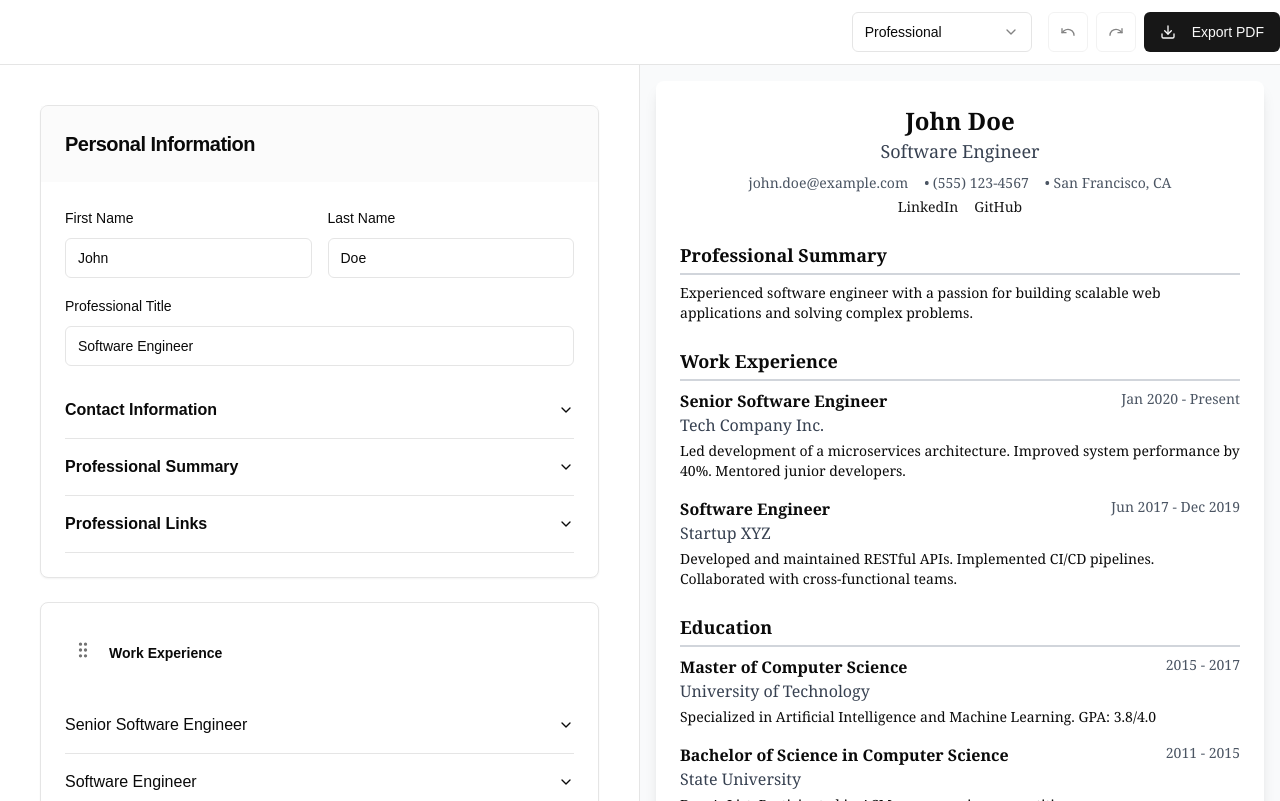
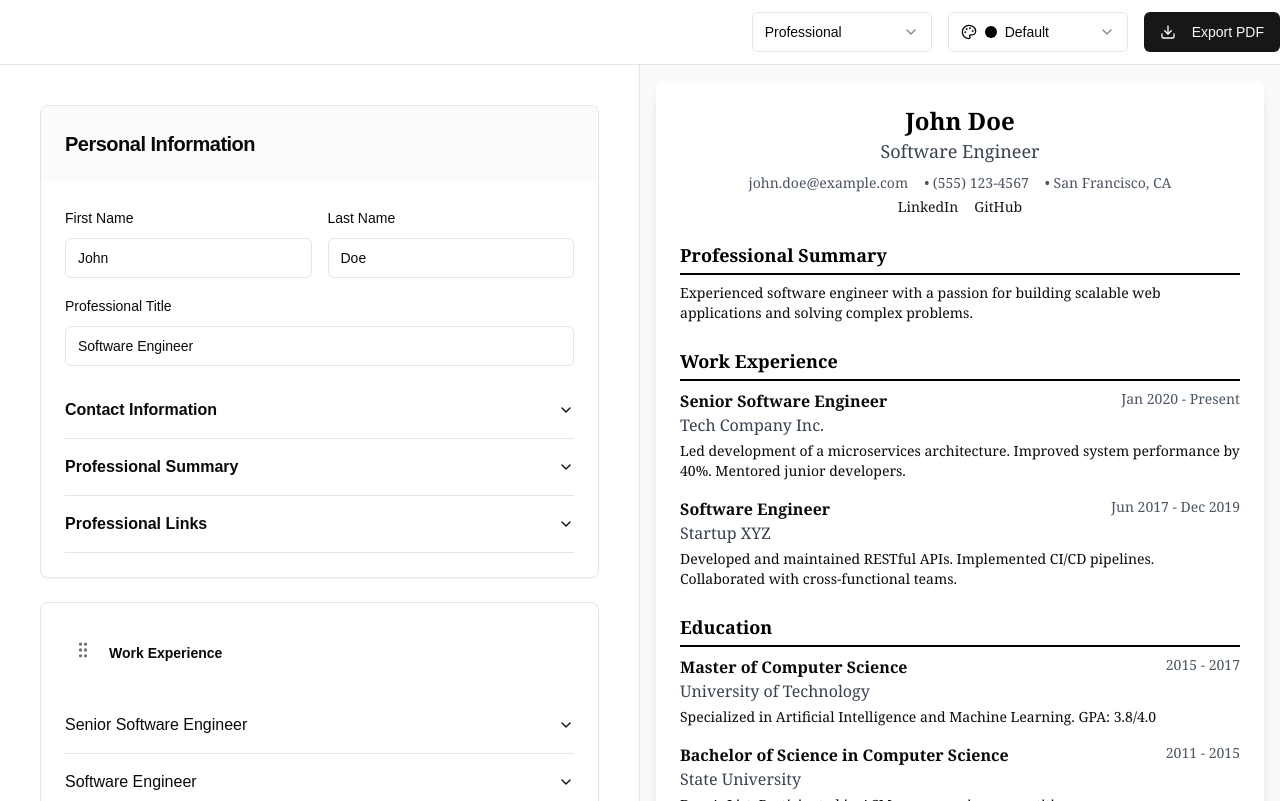
Before and after one commit to getGit789/resume-builder, a Next.js app: page /builder in a window 1280 px wide. Built offline with nearby package versions, Linux system fonts and the light colour scheme.

Commit message:
update the templates to accept and use the colorTheme prop

```diff
--- a/app/builder/page.tsx
+++ b/app/builder/page.tsx
@@ -7,7 +7,7 @@ import { restrictToVerticalAxis } from "@dnd-kit/modifiers"
 import { Button } from "@/components/ui/button"
 import { Tabs, TabsContent, TabsList, TabsTrigger } from "@/components/ui/tabs"
 import { Select, SelectContent, SelectItem, SelectTrigger, SelectValue } from "@/components/ui/select"
-import { Download, Undo, Redo } from "lucide-react"
+import { Download, Palette } from "lucide-react"
 import { useToast } from "@/hooks/use-toast"
 import ResumeEditor from "@/components/resume-editor"
 import ResumePreview from "@/components/resume-preview"
@@ -53,11 +53,21 @@ interface ResumeData {
   sections: ResumeSection[];
 }
 
+// Define color themes
+const colorThemes = [
+  { name: "Default", value: "default", color: "#000000" },
+  { name: "Blue", value: "blue", color: "#3B82F6" },
+  { name: "Green", value: "green", color: "#10B981" },
+  { name: "Purple", value: "purple", color: "#8B5CF6" },
+  { name: "Red", value: "red", color: "#EF4444" },
+  { name: "Orange", value: "orange", color: "#F97316" },
+  { name: "Teal", value: "teal", color: "#14B8A6" },
+];
+
 export default function BuilderPage() {
   const [resumeData, setResumeData] = useState(defaultResumeData)
   const [template, setTemplate] = useState("professional")
-  const [history, setHistory] = useState([defaultResumeData])
-  const [historyIndex, setHistoryIndex] = useState(0)
+  const [colorTheme, setColorTheme] = useState("default")
   const [activeTab, setActiveTab] = useState("edit")
   const { toast } = useToast()
   const isDesktop = useMediaQuery("(min-width: 1024px)")
@@ -76,10 +86,20 @@ export default function BuilderPage() {
       try {
         const parsedData = JSON.parse(savedData)
         setResumeData(parsedData)
-        setHistory([parsedData])
       } catch (error) {
         console.error("Failed to parse saved resume data", error)
       }
+    }
+
+    // Load saved template and color theme if available
+    const savedTemplate = localStorage.getItem("resumeTemplate")
+    if (savedTemplate) {
+      setTemplate(savedTemplate)
+    }
+
+    const savedColorTheme = localStorage.getItem("resumeColorTheme")
+    if (savedColorTheme) {
+      setColorTheme(savedColorTheme)
     }
   }, [])
 
@@ -88,21 +108,17 @@ export default function BuilderPage() {
     localStorage.setItem("resumeData", JSON.stringify(resumeData))
   }, [resumeData])
 
+  // Save template and color theme to localStorage
+  useEffect(() => {
+    localStorage.setItem("resumeTemplate", template)
+  }, [template])
+
+  useEffect(() => {
+    localStorage.setItem("resumeColorTheme", colorTheme)
+  }, [colorTheme])
+
   const handleDataChange = (newData: ResumeData) => {
     setResumeData(newData)
-
-    // Add to history
-    const newHistory = history.slice(0, historyIndex + 1)
-    newHistory.push(newData)
-
-    // Limit history to 50 states to prevent memory issues
-    if (newHistory.length > 50) {
-      newHistory.shift()
-    } else {
-      setHistoryIndex(historyIndex + 1)
-    }
-
-    setHistory(newHistory)
   }
 
   const handleSectionOrderChange = (event: DragEndEvent) => {
@@ -120,25 +136,6 @@ export default function BuilderPage() {
           sections: arrayMove(data.sections, oldIndex, newIndex),
         }
       })
-
-      // Add to history
-      const newHistoryIndex = historyIndex + 1
-      setHistory([...history.slice(0, newHistoryIndex), resumeData])
-      setHistoryIndex(newHistoryIndex)
-    }
-  }
-
-  const handleUndo = () => {
-    if (historyIndex > 0) {
-      setHistoryIndex(historyIndex - 1)
-      setResumeData(history[historyIndex - 1])
-    }
-  }
-
-  const handleRedo = () => {
-    if (historyIndex < history.length - 1) {
-      setHistoryIndex(historyIndex + 1)
-      setResumeData(history[historyIndex + 1])
     }
   }
 
@@ -176,17 +173,32 @@ export default function BuilderPage() {
                 <SelectItem value="modern">Modern</SelectItem>
               </SelectContent>
             </Select>
-            <div className="flex gap-2">
-              <Button variant="outline" size="icon" onClick={handleUndo} disabled={historyIndex === 0}>
-                <Undo className="h-4 w-4" />
-              </Button>
-              <Button variant="outline" size="icon" onClick={handleRedo} disabled={historyIndex === history.length - 1}>
-                <Redo className="h-4 w-4" />
-              </Button>
-              <Button onClick={handleExportPDF}>
-                <Download className="mr-2 h-4 w-4" /> Export PDF
-              </Button>
-            </div>
+
+            <Select value={colorTheme} onValueChange={setColorTheme}>
+              <SelectTrigger className="w-[180px]">
+                <div className="flex items-center gap-2">
+                  <Palette className="h-4 w-4" />
+                  <SelectValue placeholder="Select color theme" />
+                </div>
+              </SelectTrigger>
+              <SelectContent>
+                {colorThemes.map((theme) => (
+                  <SelectItem key={theme.value} value={theme.value}>
+                    <div className="flex items-center gap-2">
+                      <div
+                        className="h-3 w-3 rounded-full"
+                        style={{ backgroundColor: theme.color }}
+                      />
+                      {theme.name}
+                    </div>
+                  </SelectItem>
+                ))}
+              </SelectContent>
+            </Select>
+
+            <Button onClick={handleExportPDF}>
+              <Download className="mr-2 h-4 w-4" /> Export PDF
+            </Button>
           </div>
         </div>
       </header>
@@ -209,7 +221,7 @@ export default function BuilderPage() {
               </DndContext>
             </div>
             <div className="overflow-y-auto bg-gray-50 p-4">
-              <ResumePreview data={resumeData} template={template} />
+              <ResumePreview data={resumeData} template={template} colorTheme={colorTheme} />
             </div>
           </div>
         ) : (
@@ -236,7 +248,7 @@ export default function BuilderPage() {
               </DndContext>
             </TabsContent>
             <TabsContent value="preview" className="h-full overflow-y-auto bg-gray-50 p-4 m-0">
-              <ResumePreview data={resumeData} template={template} />
+              <ResumePreview data={resumeData} template={template} colorTheme={colorTheme} />
             </TabsContent>
           </Tabs>
         )}
--- a/components/resume-preview.tsx
+++ b/components/resume-preview.tsx
@@ -4,17 +4,23 @@ import { ProfessionalTemplate } from "@/components/templates/professional"
 import { MinimalistTemplate } from "@/components/templates/minimalist"
 import { ModernTemplate } from "@/components/templates/modern"
 
-export default function ResumePreview({ data, template }) {
+interface ResumePreviewProps {
+  data: any;
+  template: string;
+  colorTheme?: string;
+}
+
+export default function ResumePreview({ data, template, colorTheme = "default" }: ResumePreviewProps) {
   const renderTemplate = () => {
     switch (template) {
       case "professional":
-        return <ProfessionalTemplate data={data} />
+        return <ProfessionalTemplate data={data} colorTheme={colorTheme} />
       case "minimalist":
-        return <MinimalistTemplate data={data} />
+        return <MinimalistTemplate data={data} colorTheme={colorTheme} />
       case "modern":
-        return <ModernTemplate data={data} />
+        return <ModernTemplate data={data} colorTheme={colorTheme} />
       default:
-        return <ProfessionalTemplate data={data} />
+        return <ProfessionalTemplate data={data} colorTheme={colorTheme} />
     }
   }
 
--- a/components/templates/minimalist.tsx
+++ b/components/templates/minimalist.tsx
@@ -30,20 +30,40 @@ interface ResumeData {
   }[];
 }
 
+// Define valid color theme values
+type ColorTheme = "default" | "blue" | "green" | "purple" | "red" | "orange" | "teal";
+
 interface ATSTemplateProps {
   data: ResumeData;
+  colorTheme?: ColorTheme;
 }
 
-export function MinimalistTemplate({ data }: ATSTemplateProps) {
+// Color theme mapping
+const themeColors: Record<ColorTheme, string> = {
+  default: "#000000",
+  blue: "#3B82F6",
+  green: "#10B981",
+  purple: "#8B5CF6",
+  red: "#EF4444",
+  orange: "#F97316",
+  teal: "#14B8A6",
+};
+
+export function MinimalistTemplate({ data, colorTheme = "default" }: ATSTemplateProps) {
+  // Get the theme color
+  const themeColor = themeColors[colorTheme] || themeColors.default;
+
   return (
     <div className="font-sans">
       {/* Header with name */}
       <div className="mb-4">
-        <h1 className="text-2xl font-bold">
+        <h1 className="text-2xl font-bold" style={{ color: themeColor }}>
           {data.personalInfo.firstName} {data.personalInfo.lastName}
         </h1>
         {data.personalInfo.title && (
-          <p className="text-gray-700">{data.personalInfo.title}</p>
+          <p className="text-gray-700">
+            {data.personalInfo.title}
+          </p>
         )}
       </div>
 
@@ -77,7 +97,15 @@ export function MinimalistTemplate({ data }: ATSTemplateProps) {
       {/* Professional Summary */}
       {data.personalInfo.summary && (
         <div className="mb-6">
-          <h2 className="text-lg font-bold border-b-2 border-gray-300 pb-1 mb-2">Professional Summary</h2>
+          <h2
+            className="text-lg font-bold pb-1 mb-2"
+            style={{
+              color: themeColor,
+              borderBottom: `2px solid ${themeColor}`
+            }}
+          >
+            Professional Summary
+          </h2>
           <div
             className="text-sm rich-text-content"
             dangerouslySetInnerHTML={{ __html: data.personalInfo.summary }}
@@ -88,7 +116,15 @@ export function MinimalistTemplate({ data }: ATSTemplateProps) {
       {/* Resume Sections */}
       {data.sections && data.sections.map((section) => (
         <div key={section.id} className="mb-6">
-          <h2 className="text-lg font-bold border-b-2 border-gray-300 pb-1 mb-2">{section.title}</h2>
+          <h2
+            className="text-lg font-bold pb-1 mb-2"
+            style={{
+              color: themeColor,
+              borderBottom: `2px solid ${themeColor}`
+            }}
+          >
+            {section.title}
+          </h2>
           <div className="space-y-4">
             {section.items.map((item) => (
               <div key={item.id} className="mb-3">
--- a/components/templates/modern.tsx
+++ b/components/templates/modern.tsx
@@ -30,19 +30,39 @@ interface ResumeData {
   }[];
 }
 
+// Define valid color theme values
+type ColorTheme = "default" | "blue" | "green" | "purple" | "red" | "orange" | "teal";
+
 interface ModernTemplateProps {
   data: ResumeData;
+  colorTheme?: ColorTheme;
 }
 
-export function ModernTemplate({ data }: ModernTemplateProps) {
+// Color theme mapping
+const themeColors: Record<ColorTheme, string> = {
+  default: "#000000",
+  blue: "#3B82F6",
+  green: "#10B981",
+  purple: "#8B5CF6",
+  red: "#EF4444",
+  orange: "#F97316",
+  teal: "#14B8A6",
+};
+
+export function ModernTemplate({ data, colorTheme = "default" }: ModernTemplateProps) {
+  // Get the theme color
+  const themeColor = themeColors[colorTheme] || themeColors.default;
+
   return (
     <div className="font-sans">
       <div className="flex flex-col md:flex-row gap-6 mb-6">
         <div className="md:w-2/3">
-          <h1 className="text-3xl font-bold">
+          <h1 className="text-3xl font-bold" style={{ color: themeColor }}>
             {data.personalInfo.firstName} {data.personalInfo.lastName}
           </h1>
-          <p className="text-xl text-primary mt-1">{data.personalInfo.title}</p>
+          <p className="text-xl text-gray-700 mt-1">
+            {data.personalInfo.title}
+          </p>
 
           {data.personalInfo.summary && (
             <div className="mt-4">
@@ -55,7 +75,7 @@ export function ModernTemplate({ data }: ModernTemplateProps) {
         </div>
 
         <div className="md:w-1/3 bg-gray-50 p-4 rounded-lg">
-          <h2 className="text-lg font-semibold mb-2">Contact</h2>
+          <h2 className="text-lg font-semibold mb-2" style={{ color: themeColor }}>Contact</h2>
           <div className="space-y-1 text-sm">
             {data.personalInfo.email && <p>{data.personalInfo.email}</p>}
             {data.personalInfo.phone && <p>{data.personalInfo.phone}</p>}
@@ -63,7 +83,7 @@ export function ModernTemplate({ data }: ModernTemplateProps) {
           </div>
           {data.personalInfo.links && data.personalInfo.links.length > 0 && (
             <div className="mt-3">
-              <h3 className="text-sm font-semibold mb-1">Links</h3>
+              <h3 className="text-sm font-semibold mb-1" style={{ color: themeColor }}>Links</h3>
               <div className="space-y-1">
                 {data.personalInfo.links.map((link) => (
                   <a
@@ -71,7 +91,8 @@ export function ModernTemplate({ data }: ModernTemplateProps) {
                     href={link.url}
                     target="_blank"
                     rel="noopener noreferrer"
-                    className="block text-primary hover:underline text-sm"
+                    className="block hover:underline text-sm"
+                    style={{ color: themeColor }}
                   >
                     {link.title}
                   </a>
@@ -86,7 +107,15 @@ export function ModernTemplate({ data }: ModernTemplateProps) {
         <div className="md:col-span-2 space-y-6">
           {data.sections.slice(0, Math.ceil(data.sections.length / 2)).map((section) => (
             <div key={section.id}>
-              <h2 className="text-lg font-bold text-primary border-b border-primary pb-1 mb-3">{section.title}</h2>
+              <h2
+                className="text-lg font-bold border-b pb-1 mb-3"
+                style={{
+                  color: themeColor,
+                  borderColor: themeColor
+                }}
+              >
+                {section.title}
+              </h2>
               <div className="space-y-4">
                 {section.items.map((item) => (
                   <div key={item.id}>
@@ -94,7 +123,7 @@ export function ModernTemplate({ data }: ModernTemplateProps) {
                       <h3 className="font-bold">{item.title}</h3>
                       {item.date && <p className="text-gray-600 text-sm">{item.date}</p>}
                     </div>
-                    <p className="text-primary-foreground font-medium">{item.subtitle}</p>
+                    <p className="font-medium" style={{ color: themeColor }}>{item.subtitle}</p>
                     {item.description && (
                       <div
                         className="text-sm mt-1 rich-text-content"
@@ -111,7 +140,15 @@ export function ModernTemplate({ data }: ModernTemplateProps) {
         <div className="space-y-6">
           {data.sections.slice(Math.ceil(data.sections.length / 2)).map((section) => (
             <div key={section.id}>
-              <h2 className="text-lg font-bold text-primary border-b border-primary pb-1 mb-3">{section.title}</h2>
+              <h2
+                className="text-lg font-bold border-b pb-1 mb-3"
+                style={{
+                  color: themeColor,
+                  borderColor: themeColor
+                }}
+              >
+                {section.title}
+              </h2>
               <div className="space-y-4">
                 {section.items.map((item) => (
                   <div key={item.id}>
@@ -119,7 +156,7 @@ export function ModernTemplate({ data }: ModernTemplateProps) {
                       <h3 className="font-bold">{item.title}</h3>
                       {item.date && <p className="text-gray-600 text-sm">{item.date}</p>}
                     </div>
-                    <p className="text-primary-foreground font-medium">{item.subtitle}</p>
+                    <p className="font-medium" style={{ color: themeColor }}>{item.subtitle}</p>
                     {item.description && (
                       <div
                         className="text-sm mt-1 rich-text-content"
--- a/components/templates/professional.tsx
+++ b/components/templates/professional.tsx
@@ -30,18 +30,38 @@ interface ResumeData {
   }[];
 }
 
+// Define valid color theme values
+type ColorTheme = "default" | "blue" | "green" | "purple" | "red" | "orange" | "teal";
+
 interface ProfessionalTemplateProps {
   data: ResumeData;
+  colorTheme?: ColorTheme;
 }
 
-export function ProfessionalTemplate({ data }: ProfessionalTemplateProps) {
+// Color theme mapping
+const themeColors: Record<ColorTheme, string> = {
+  default: "#000000",
+  blue: "#3B82F6",
+  green: "#10B981",
+  purple: "#8B5CF6",
+  red: "#EF4444",
+  orange: "#F97316",
+  teal: "#14B8A6",
+};
+
+export function ProfessionalTemplate({ data, colorTheme = "default" }: ProfessionalTemplateProps) {
+  // Get the theme color
+  const themeColor = themeColors[colorTheme] || themeColors.default;
+
   return (
     <div className="font-serif">
       <div className="text-center mb-6">
-        <h1 className="text-2xl font-bold">
+        <h1 className="text-2xl font-bold" style={{ color: themeColor }}>
           {data.personalInfo.firstName} {data.personalInfo.lastName}
         </h1>
-        <p className="text-lg text-gray-700">{data.personalInfo.title}</p>
+        <p className="text-lg text-gray-700">
+          {data.personalInfo.title}
+        </p>
         <div className="flex justify-center gap-4 mt-2 text-sm text-gray-600">
           {data.personalInfo.email && <span>{data.personalInfo.email}</span>}
           {data.personalInfo.phone && <span>• {data.personalInfo.phone}</span>}
@@ -66,7 +86,15 @@ export function ProfessionalTemplate({ data }: ProfessionalTemplateProps) {
 
       {data.personalInfo.summary && (
         <div className="mb-6">
-          <h2 className="text-lg font-bold border-b-2 border-gray-300 pb-1 mb-2">Professional Summary</h2>
+          <h2
+            className="text-lg font-bold pb-1 mb-2"
+            style={{
+              color: themeColor,
+              borderBottom: `2px solid ${themeColor}`
+            }}
+          >
+            Professional Summary
+          </h2>
           <div
             className="text-sm rich-text-content"
             dangerouslySetInnerHTML={{ __html: data.personalInfo.summary }}
@@ -76,7 +104,15 @@ export function ProfessionalTemplate({ data }: ProfessionalTemplateProps) {
 
       {data.sections && data.sections.map((section) => (
         <div key={section.id} className="mb-6">
-          <h2 className="text-lg font-bold border-b-2 border-gray-300 pb-1 mb-2">{section.title}</h2>
+          <h2
+            className="text-lg font-bold pb-1 mb-2"
+            style={{
+              color: themeColor,
+              borderBottom: `2px solid ${themeColor}`
+            }}
+          >
+            {section.title}
+          </h2>
           <div className="space-y-4">
             {section.items.map((item) => (
               <div key={item.id}>
```
